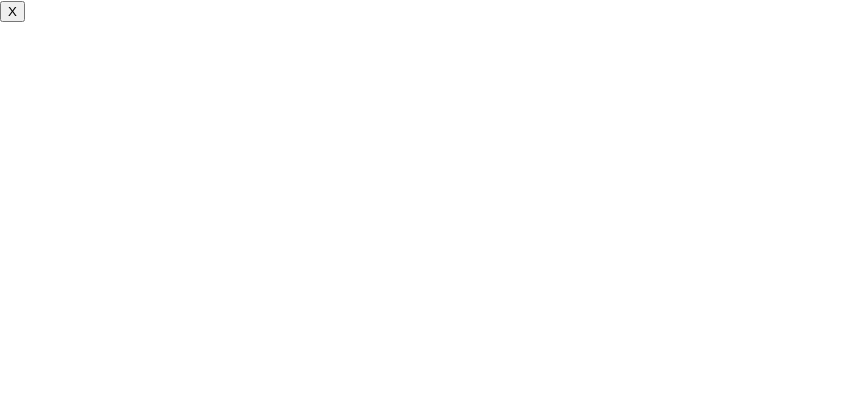
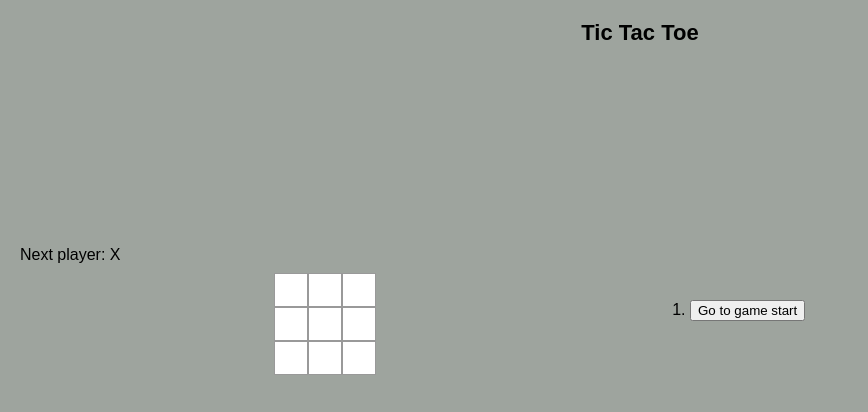
Before and after one commit to samyferhat/tic-tac-toe, a React (Create React App) app: page / in a window 1280 px wide. Shown: the top 412 px of the page, without its empty margins (0-868 px from the left). Built offline with nearby package versions, Linux system fonts and the light colour scheme.

Commit message:
second commit

```diff
--- a/src/App.js
+++ b/src/App.js
@@ -1,8 +1,14 @@
-
+import { Fragment } from 'react';
+import Game from './components/Game'
 
 function App() {
+
   return (
-    <button className="square">X</button>
+    <Fragment>
+      <h1 >Tic Tac Toe </h1>
+    <Game />
+    </Fragment>
+
   );
 }
 
--- /dev/null
+++ b/src/components/Board.js
@@ -0,0 +1,64 @@
+import Square from './Square'
+
+
+function Board({ xIsNext, squares, onPlay }) {
+    function handleClick(i) {
+        if (calculateWinner(squares) || squares[i]) {
+            return;
+        }
+        const nextSquares = squares.slice();
+        if (xIsNext) {
+            nextSquares[i] = 'X';
+        } else {
+            nextSquares[i] = 'O';
+        }
+        onPlay(nextSquares);
+    }
+
+    const winner = calculateWinner(squares);
+    let status;
+    if (winner) {
+        status = 'Winner: ' + winner;
+    } else {
+        status = 'Next player: ' + (xIsNext ? 'X' : 'O');
+    }
+
+    return (
+        <>
+            <div className="status">{status}</div>
+            <div className="board">
+                <Square value={squares[0]} onSquareClick={() => handleClick(0)} />
+                <Square value={squares[1]} onSquareClick={() => handleClick(1)} />
+                <Square value={squares[2]} onSquareClick={() => handleClick(2)} />
+                <Square value={squares[3]} onSquareClick={() => handleClick(3)} />
+                <Square value={squares[4]} onSquareClick={() => handleClick(4)} />
+                <Square value={squares[5]} onSquareClick={() => handleClick(5)} />
+                <Square value={squares[6]} onSquareClick={() => handleClick(6)} />
+                <Square value={squares[7]} onSquareClick={() => handleClick(7)} />
+                <Square value={squares[8]} onSquareClick={() => handleClick(8)} />
+            </div>
+        </>
+    );
+}
+
+function calculateWinner(squares) {
+    const lines = [
+        [0, 1, 2],
+        [3, 4, 5],
+        [6, 7, 8],
+        [0, 3, 6],
+        [1, 4, 7],
+        [2, 5, 8],
+        [0, 4, 8],
+        [2, 4, 6],
+    ];
+    for (let i = 0; i < lines.length; i++) {
+        const [a, b, c] = lines[i];
+        if (squares[a] && squares[a] === squares[b] && squares[a] === squares[c]) {
+            return squares[a];
+        }
+    }
+    return null;
+}
+
+export default Board;
--- /dev/null
+++ b/src/components/Game.js
@@ -0,0 +1,45 @@
+import Board from "./Board"
+import { useState } from 'react'
+
+function Game() {
+    const [history, setHistory] = useState([Array(9).fill(null)]);
+    const [currentMove, setCurrentMove] = useState(0);
+    const xIsNext = currentMove % 2 === 0;
+    const currentSquares = history[currentMove];
+
+    function handlePlay(nextSquares) {
+      const nextHistory = [...history.slice(0, currentMove + 1), nextSquares];
+      setHistory(nextHistory);
+      setCurrentMove(nextHistory.length - 1);
+    }
+
+    function jumpTo(nextMove) {
+      setCurrentMove(nextMove);
+    }
+
+    const moves = history.map((squares, move) => {
+      let description;
+      if (move > 0) {
+        description = 'Go to move #' + move;
+      } else {
+        description = 'Go to game start';
+      }
+      return (
+        <li key={move}>
+          <button onClick={() => jumpTo(move)}>{description}</button>
+        </li>
+      );
+    });
+
+    return (
+      <div className="game">
+        <div className="game-board">
+          <Board xIsNext={xIsNext} squares={currentSquares} onPlay={handlePlay} />
+        </div>
+        <div className="game-info">
+          <ol>{moves}</ol>
+        </div>
+      </div>
+    );
+}
+export default Game
--- /dev/null
+++ b/src/components/Square.js
@@ -0,0 +1,15 @@
+import { useState } from "react";
+
+function Square({value, onSquareClick}) {
+
+    return (
+        <button
+        className="square"
+        onClick={onSquareClick}
+        >
+            {value}
+        </button>
+    )
+}
+
+export default Square;
--- a/src/index.css
+++ b/src/index.css
@@ -1,13 +1,102 @@
+* {
+  box-sizing: border-box;
+}
+
 body {
-  margin: 0;
-  font-family: -apple-system, BlinkMacSystemFont, 'Segoe UI', 'Roboto', 'Oxygen',
-    'Ubuntu', 'Cantarell', 'Fira Sans', 'Droid Sans', 'Helvetica Neue',
-    sans-serif;
-  -webkit-font-smoothing: antialiased;
-  -moz-osx-font-smoothing: grayscale;
+  font-family: sans-serif;
+  padding: 0;
+  background-color: #9ea49e;
+}
+
+h1 {
+  margin-top: 0;
+  font-size: 22px;
+  text-align: center;
+}
+
+h2 {
+  margin-top: 0;
+  font-size: 20px;
+}
+
+h3 {
+  margin-top: 0;
+  font-size: 18px;
+}
+
+h4 {
+  margin-top: 0;
+  font-size: 16px;
+}
+
+h5 {
+  margin-top: 0;
+  font-size: 14px;
+}
+
+h6 {
+  margin-top: 0;
+  font-size: 12px;
 }
 
 code {
-  font-family: source-code-pro, Menlo, Monaco, Consolas, 'Courier New',
-    monospace;
+  font-size: 1.2em;
 }
+
+ul {
+  padding-inline-start: 20px;
+}
+
+* {
+  box-sizing: border-box;
+}
+
+body {
+  font-family: sans-serif;
+  margin: 20px;
+  padding: 0;
+}
+
+.square {
+  background: #fff;
+  border: 1px solid #999;
+  float: left;
+  font-size: 24px;
+  font-weight: bold;
+  line-height: 34px;
+  height: 34px;
+  margin-right: -1px;
+  margin-top: -1px;
+  padding: 0;
+  text-align: center;
+  width: 34px;
+}
+
+
+.game-board {
+  width: 50%;
+
+}
+.status {
+  margin-bottom: 10px;
+}
+.game {
+  display: flex;
+  flex-direction: row;
+  align-items: center;
+  width: 100%;
+  height: 500px;
+}
+
+.game-info {
+  margin-left: 20px;
+  width: 50%;
+}
+
+.board {
+  display: grid;
+  place-content: center;
+  grid-template-columns: repeat(3,34px);
+  grid-template-rows: repeat(3,34px);
+
+}
```
